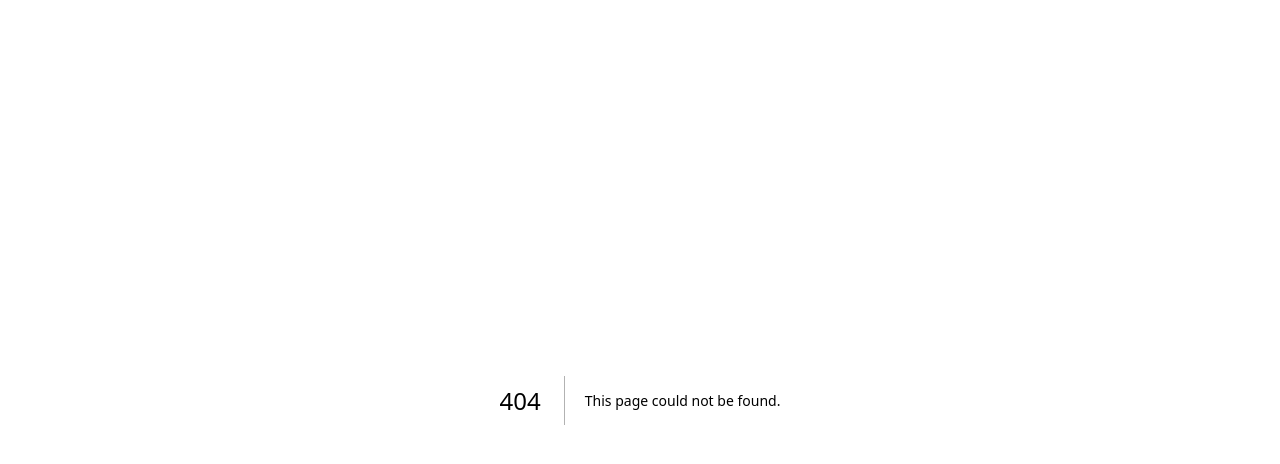
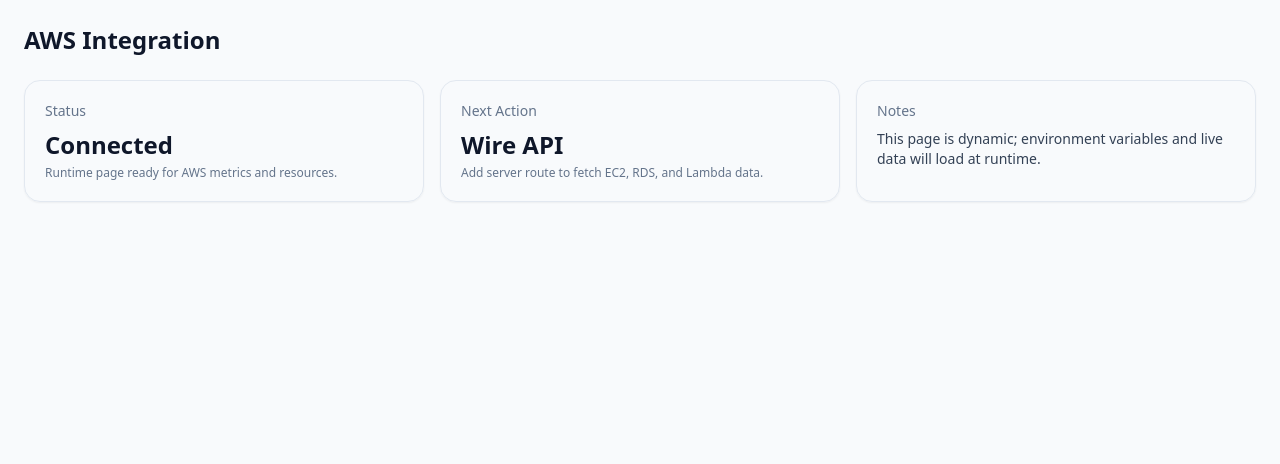
Before and after one commit to Malakye2002/malakye-cockpit-ui, a Next.js app: page /aws in a window 1280 px wide. Before the commit this address had no page. Shown: the top 464 px of the page. Built offline with nearby package versions, Linux system fonts and the light colour scheme.

Commit message:
Create AWS integration page with dynamic content

```diff
--- /dev/null
+++ b/app/aws/page.js
@@ -0,0 +1,34 @@
+export const dynamic = "force-dynamic";
+
+export default function AwsPage() {
+  return (
+    <main className="p-6 space-y-6">
+      <h1 className="text-2xl font-semibold">AWS Integration</h1>
+
+      <section className="grid gap-4 md:grid-cols-2 xl:grid-cols-3">
+        <div className="rounded-2xl border border-slate-200 p-5 shadow-sm">
+          <div className="text-sm text-slate-500">Status</div>
+          <div className="mt-2 text-2xl font-semibold">Connected</div>
+          <p className="mt-1 text-xs text-slate-500">
+            Runtime page ready for AWS metrics and resources.
+          </p>
+        </div>
+
+        <div className="rounded-2xl border border-slate-200 p-5 shadow-sm">
+          <div className="text-sm text-slate-500">Next Action</div>
+          <div className="mt-2 text-2xl font-semibold">Wire API</div>
+          <p className="mt-1 text-xs text-slate-500">
+            Add server route to fetch EC2, RDS, and Lambda data.
+          </p>
+        </div>
+
+        <div className="rounded-2xl border border-slate-200 p-5 shadow-sm">
+          <div className="text-sm text-slate-500">Notes</div>
+          <p className="mt-2 text-sm text-slate-700">
+            This page is dynamic; environment variables and live data will load at runtime.
+          </p>
+        </div>
+      </section>
+    </main>
+  );
+}
```
